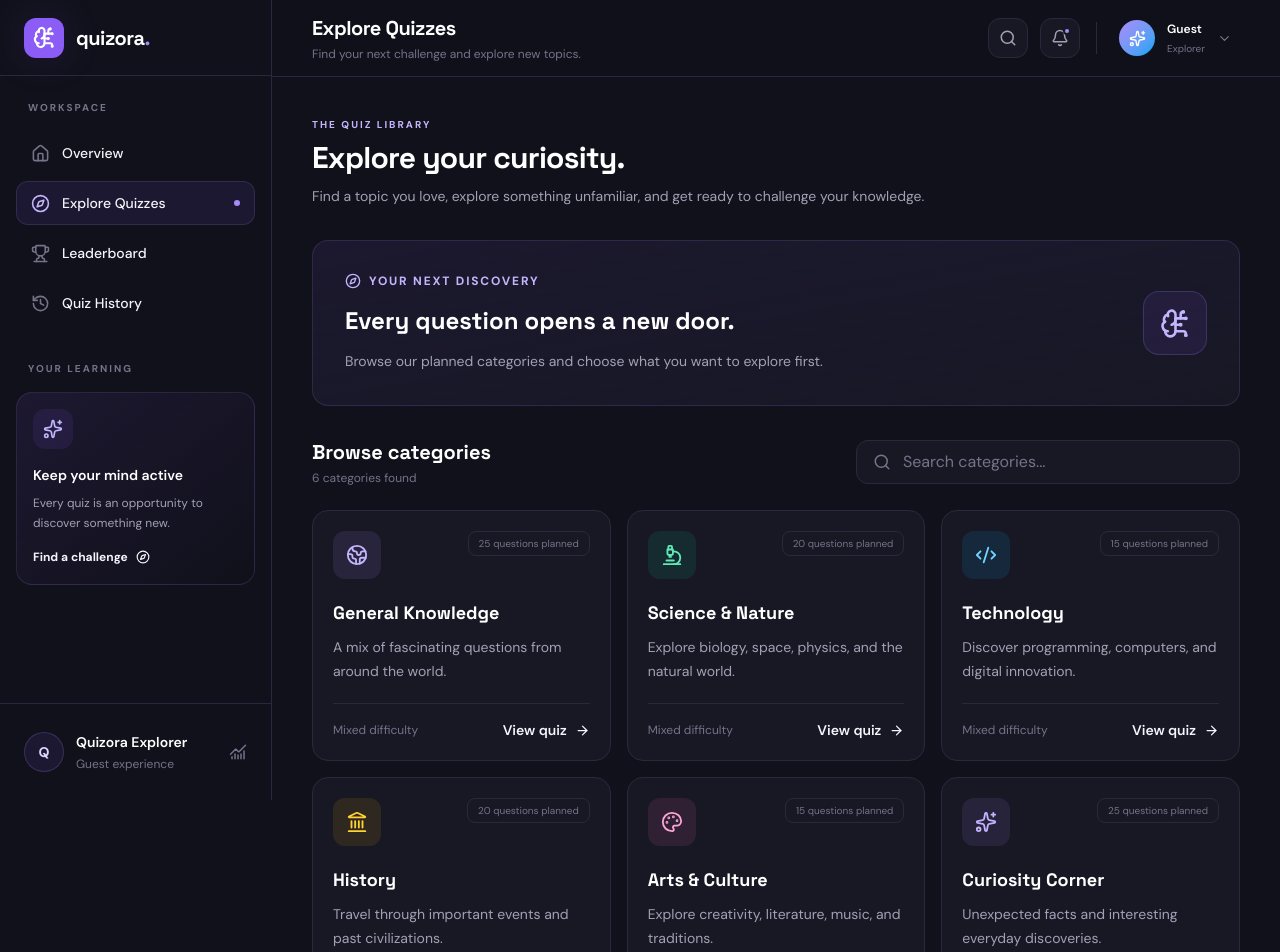
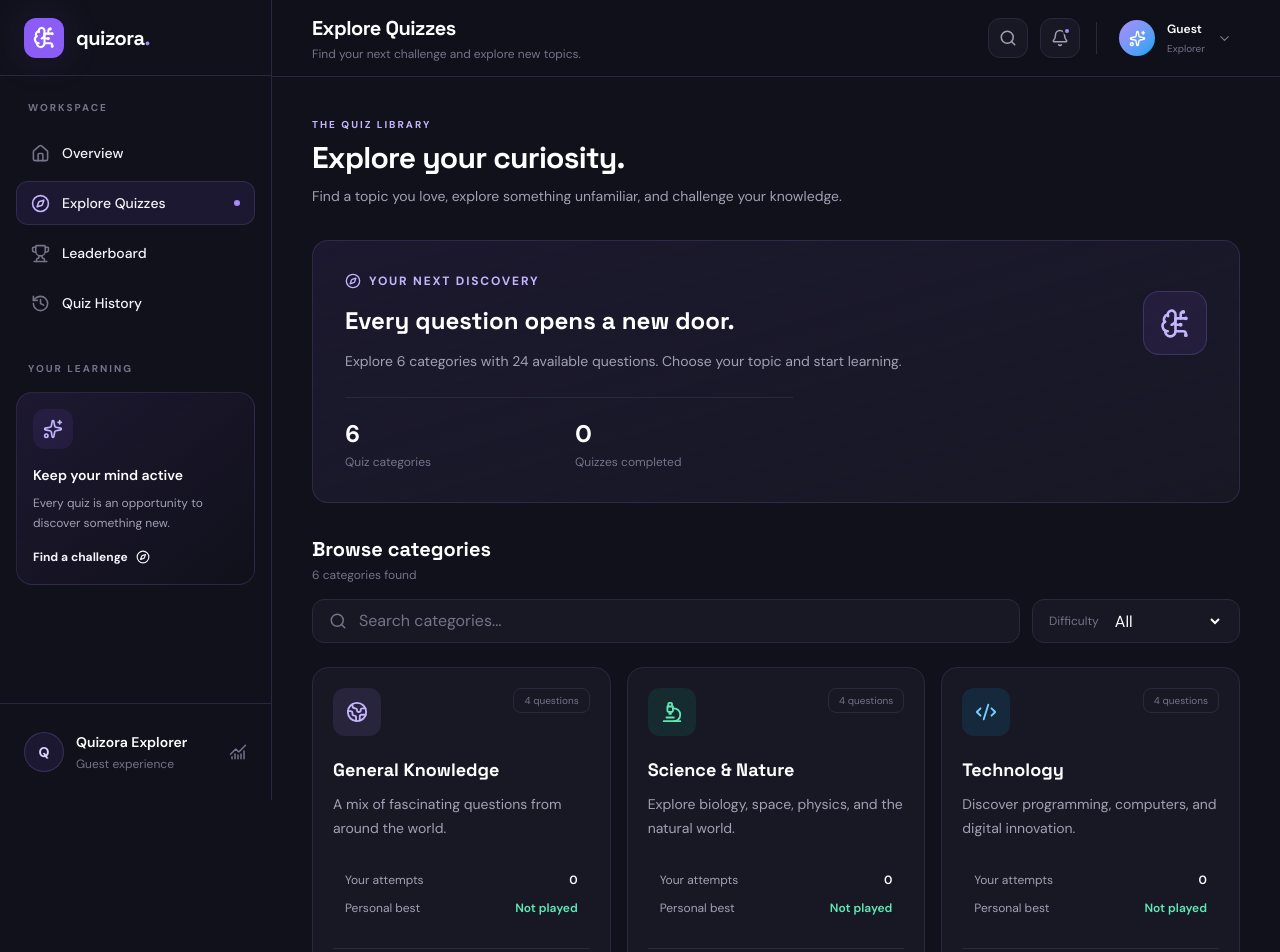
Before and after one commit to abdikadirjerry/quizora-quiz-app, a React (Vite) app: page /explore in a window 1280 px wide. Shown: the top 952 px of the page. Built offline with nearby package versions, Linux system fonts and the light colour scheme.

Commit message:
feat: improve quiz discovery with live category data and filters

```diff
--- a/src/pages/ExploreQuizzes.jsx
+++ b/src/pages/ExploreQuizzes.jsx
@@ -9,29 +9,27 @@ import {
   Palette,
   Search,
   Sparkles,
+  X,
 } from "lucide-react";
-
-import { useState } from "react";
+import { useMemo, useState } from "react";
 import { Link } from "react-router";
 
 import PageHeader from "../components/ui/PageHeader";
+import { getQuizHistory } from "../utils/quizStorage";
+import { getQuestionsForCategory } from "../data/questions";
 
 const categories = [
   {
-    id: "general",
+    id: "general-knowledge",
     name: "General Knowledge",
     description: "A mix of fascinating questions from around the world.",
-    questions: 25,
-    difficulty: "Mixed",
     icon: Globe2,
     style: "bg-brand-400/10 text-brand-300",
   },
   {
-    id: "science",
+    id: "science-nature",
     name: "Science & Nature",
     description: "Explore biology, space, physics, and the natural world.",
-    questions: 20,
-    difficulty: "Mixed",
     icon: Microscope,
     style: "bg-emerald-400/10 text-emerald-300",
   },
@@ -39,8 +37,6 @@ const categories = [
     id: "technology",
     name: "Technology",
     description: "Discover programming, computers, and digital innovation.",
-    questions: 15,
-    difficulty: "Mixed",
     icon: Code2,
     style: "bg-sky-400/10 text-sky-300",
   },
@@ -48,26 +44,20 @@ const categories = [
     id: "history",
     name: "History",
     description: "Travel through important events and past civilizations.",
-    questions: 20,
-    difficulty: "Mixed",
     icon: Landmark,
     style: "bg-amber-400/10 text-amber-300",
   },
   {
-    id: "arts",
+    id: "arts-culture",
     name: "Arts & Culture",
     description: "Explore creativity, literature, music, and traditions.",
-    questions: 15,
-    difficulty: "Mixed",
     icon: Palette,
     style: "bg-pink-400/10 text-pink-300",
   },
   {
-    id: "discovery",
+    id: "curiosity-corner",
     name: "Curiosity Corner",
     description: "Unexpected facts and interesting everyday discoveries.",
-    questions: 25,
-    difficulty: "Mixed",
     icon: Sparkles,
     style: "bg-violet-400/10 text-violet-300",
   },
@@ -75,9 +65,54 @@ const categories = [
 
 function ExploreQuizzes() {
   const [searchTerm, setSearchTerm] = useState("");
+  const [difficultyFilter, setDifficultyFilter] = useState("All");
 
-  const filteredCategories = categories.filter((category) =>
-    category.name.toLowerCase().includes(searchTerm.trim().toLowerCase()),
+  const history = getQuizHistory();
+
+  const categoriesWithStats = useMemo(
+    () =>
+      categories.map((category) => {
+        const questions = getQuestionsForCategory(category.id, category.name);
+        const availableQuestions =
+          difficultyFilter === "All"
+            ? questions
+            : questions.filter(
+                (question) => question.difficulty === difficultyFilter,
+              );
+
+        const attempts = history.filter(
+          (attempt) => attempt.category === category.id,
+        );
+
+        const bestAccuracy =
+          attempts.length > 0
+            ? Math.max(
+                ...attempts.map((attempt) => Number(attempt.accuracy) || 0),
+              )
+            : null;
+
+        return {
+          ...category,
+          questionCount: questions.length,
+          availableQuestionCount: availableQuestions.length,
+          attemptCount: attempts.length,
+          bestAccuracy,
+        };
+      }),
+    [history, difficultyFilter],
+  );
+
+  const filteredCategories = categoriesWithStats.filter((category) => {
+    const searchMatches = `${category.name} ${category.description}`
+      .toLowerCase()
+      .includes(searchTerm.trim().toLowerCase());
+
+    return searchMatches && category.availableQuestionCount > 0;
+  });
+
+  const totalQuestions = categoriesWithStats.reduce(
+    (sum, category) => sum + category.questionCount,
+    0,
   );
 
   return (
@@ -85,7 +120,7 @@ function ExploreQuizzes() {
       <PageHeader
         eyebrow="THE QUIZ LIBRARY"
         title="Explore your curiosity."
-        description="Find a topic you love, explore something unfamiliar, and get ready to challenge your knowledge."
+        description="Find a topic you love, explore something unfamiliar, and challenge your knowledge."
       />
 
       <section className="mb-8 rounded-2xl border border-brand-400/15 bg-gradient-to-br from-brand-500/10 to-surface-raised p-6 sm:p-8">
@@ -101,8 +136,8 @@ function ExploreQuizzes() {
             </h2>
 
             <p className="mt-3 text-sm leading-6 text-text-secondary">
-              Browse our planned categories and choose what you want to explore
-              first.
+              Explore {categories.length} categories with {totalQuestions}{" "}
+              available questions. Choose your topic and start learning.
             </p>
           </div>
 
@@ -110,21 +145,36 @@ function ExploreQuizzes() {
             <BrainCircuit size={31} />
           </span>
         </div>
+
+        <div className="mt-6 grid grid-cols-2 gap-3 border-t border-border-subtle pt-5 sm:max-w-md">
+          <div>
+            <p className="text-2xl font-bold text-white">{categories.length}</p>
+            <p className="mt-1 text-xs text-text-muted">Quiz categories</p>
+          </div>
+
+          <div>
+            <p className="text-2xl font-bold text-white">{history.length}</p>
+            <p className="mt-1 text-xs text-text-muted">Quizzes completed</p>
+          </div>
+        </div>
       </section>
 
       <section aria-label="Quiz categories">
-        <div className="mb-6 flex flex-col gap-4 sm:flex-row sm:items-center sm:justify-between">
+        <div className="mb-6 flex flex-col gap-4">
           <div>
             <h2 className="display-font text-xl font-bold text-white">
               Browse categories
             </h2>
 
             <p className="mt-1 text-xs text-text-muted">
-              {filteredCategories.length} categories found
+              {filteredCategories.length}{" "}
+              {filteredCategories.length === 1 ? "category" : "categories"}{" "}
+              found
             </p>
           </div>
 
-          <label className="flex min-h-11 w-full items-center gap-3 rounded-xl border border-border-subtle bg-surface-raised px-4 transition focus-within:border-brand-400/50 sm:max-w-sm">
+          <div className="flex flex-col gap-3 sm:flex-row">
+            <label className="flex min-h-11 w-full items-center gap-3 rounded-xl border border-border-subtle bg-surface-raised px-4 transition focus-within:border-brand-400/50 sm:flex-1">
               <Search size={18} className="shrink-0 text-text-muted" />
 
               <input
@@ -135,7 +185,42 @@ function ExploreQuizzes() {
                 aria-label="Search quiz categories"
                 className="min-w-0 flex-1 bg-transparent text-sm text-white outline-none placeholder:text-text-muted"
               />
+
+              {searchTerm && (
+                <button
+                  type="button"
+                  onClick={() => setSearchTerm("")}
+                  aria-label="Clear category search"
+                  className="text-text-muted transition hover:text-white"
+                >
+                  <X size={16} />
+                </button>
+              )}
             </label>
+
+            <label className="flex min-h-11 items-center gap-3 rounded-xl border border-border-subtle bg-surface-raised px-4 sm:w-52">
+              <span className="shrink-0 text-xs text-text-muted">
+                Difficulty
+              </span>
+
+              <select
+                value={difficultyFilter}
+                onChange={(event) => setDifficultyFilter(event.target.value)}
+                aria-label="Filter by difficulty"
+                className="min-w-0 flex-1 bg-transparent text-sm text-white outline-none"
+              >
+                <option value="All" className="bg-surface-raised">
+                  All
+                </option>
+                <option value="Easy" className="bg-surface-raised">
+                  Easy
+                </option>
+                <option value="Medium" className="bg-surface-raised">
+                  Medium
+                </option>
+              </select>
+            </label>
+          </div>
         </div>
 
         {filteredCategories.length > 0 ? (
@@ -156,7 +241,10 @@ function ExploreQuizzes() {
                     </span>
 
                     <span className="rounded-lg border border-border-subtle px-2.5 py-1 text-[10px] text-text-muted">
-                      {category.questions} questions planned
+                      {category.availableQuestionCount}{" "}
+                      {category.availableQuestionCount === 1
+                        ? "question"
+                        : "questions"}
                     </span>
                   </div>
 
@@ -168,9 +256,31 @@ function ExploreQuizzes() {
                     {category.description}
                   </p>
 
+                  <div className="mt-5 rounded-xl bg-surface-raised p-3">
+                    <div className="flex items-center justify-between gap-3 text-xs">
+                      <span className="text-text-secondary">Your attempts</span>
+
+                      <span className="font-semibold text-white">
+                        {category.attemptCount}
+                      </span>
+                    </div>
+
+                    <div className="mt-3 flex items-center justify-between gap-3 text-xs">
+                      <span className="text-text-secondary">Personal best</span>
+
+                      <span className="font-semibold text-emerald-300">
+                        {category.bestAccuracy === null
+                          ? "Not played"
+                          : `${category.bestAccuracy}%`}
+                      </span>
+                    </div>
+                  </div>
+
                   <div className="mt-5 flex items-center justify-between border-t border-border-subtle pt-4">
                     <span className="text-xs text-text-muted">
-                      {category.difficulty} difficulty
+                      {difficultyFilter === "All"
+                        ? "All difficulties"
+                        : `${difficultyFilter} difficulty`}
                     </span>
 
                     <Link
@@ -181,7 +291,7 @@ function ExploreQuizzes() {
                       }}
                       className="inline-flex items-center gap-2 text-sm font-semibold text-brand-300 transition group-hover:gap-3"
                     >
-                      View quiz
+                      Start quiz
                       <ArrowRight size={15} />
                     </Link>
                   </div>
@@ -196,19 +306,22 @@ function ExploreQuizzes() {
             </span>
 
             <h3 className="mt-5 font-semibold text-white">
-              No categories found
+              No matching categories
             </h3>
 
             <p className="mt-2 max-w-sm text-sm leading-6 text-text-secondary">
-              Try another search term to find a category.
+              Try another search term or choose a different difficulty.
             </p>
 
             <button
               type="button"
-              onClick={() => setSearchTerm("")}
+              onClick={() => {
+                setSearchTerm("");
+                setDifficultyFilter("All");
+              }}
               className="mt-5 text-sm font-semibold text-brand-300 hover:text-brand-200"
             >
-              Clear search
+              Reset filters
             </button>
           </div>
         )}
```
Lines whose indentation alone changed are shown as unchanged.
